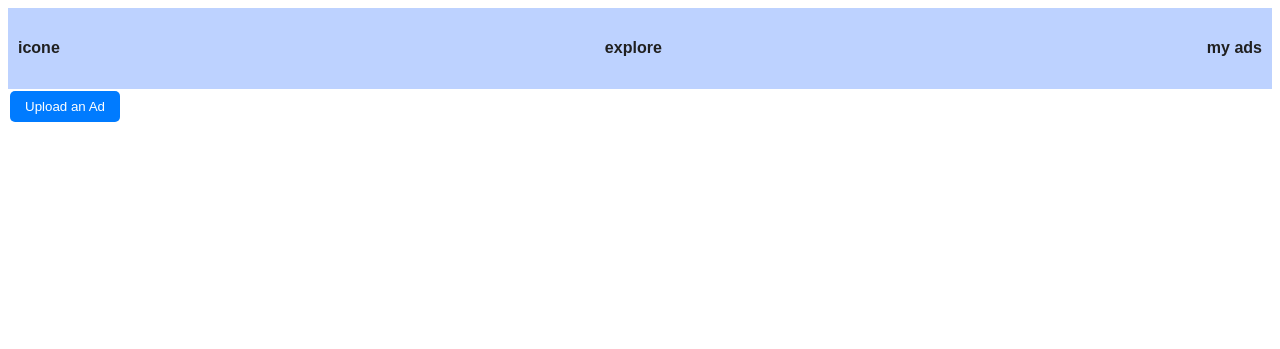
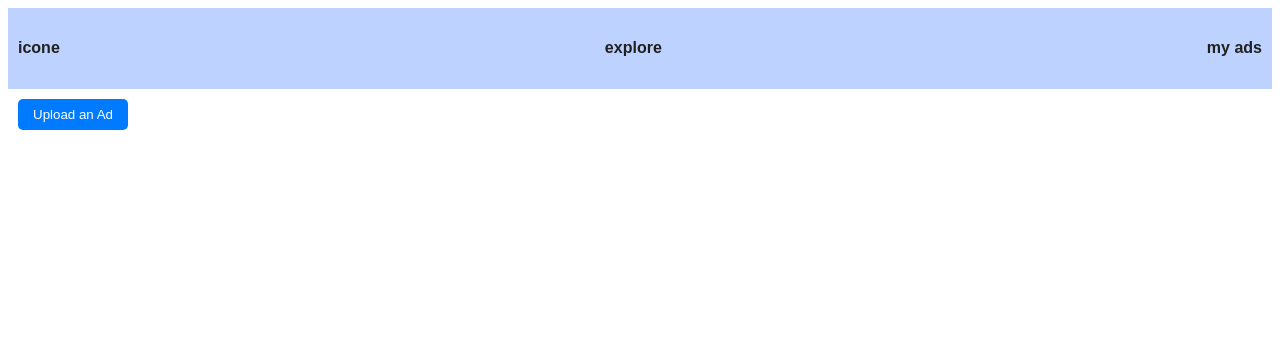
Before and after one commit to caiobadosmanos/AdColl, a Flask app: page /mypage in a window 1280 px wide. Shown: the top 349 px of the page. Run offline with Flask 3, Linux system fonts and the light colour scheme; a user stored in the database is signed in; some libraries are stand-ins or nearby versions.

Commit message:
Auto-commit: Sat Mar  1 18:58:44 UTC 2025

```diff
--- a/static/styles.css
+++ b/static/styles.css
@@ -113,7 +113,8 @@ body {
     border-radius: 5px;
     cursor: pointer;
     transition: 0.3s;
-    margin:2px;
+    margin:10px;
+    text-align: center;
 }
 
 .button:hover {
```
Also changed, not shown: 1 other file.
